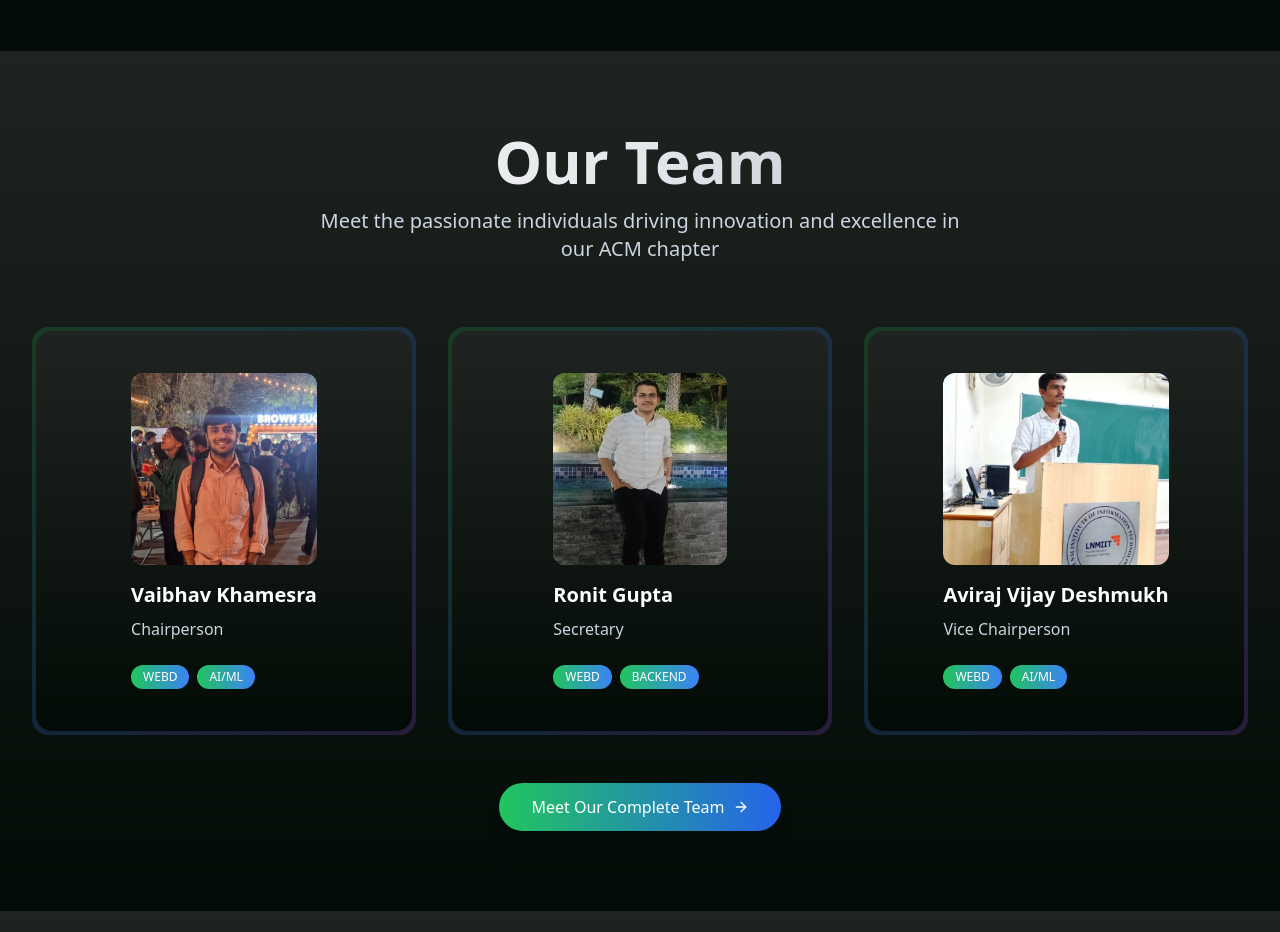
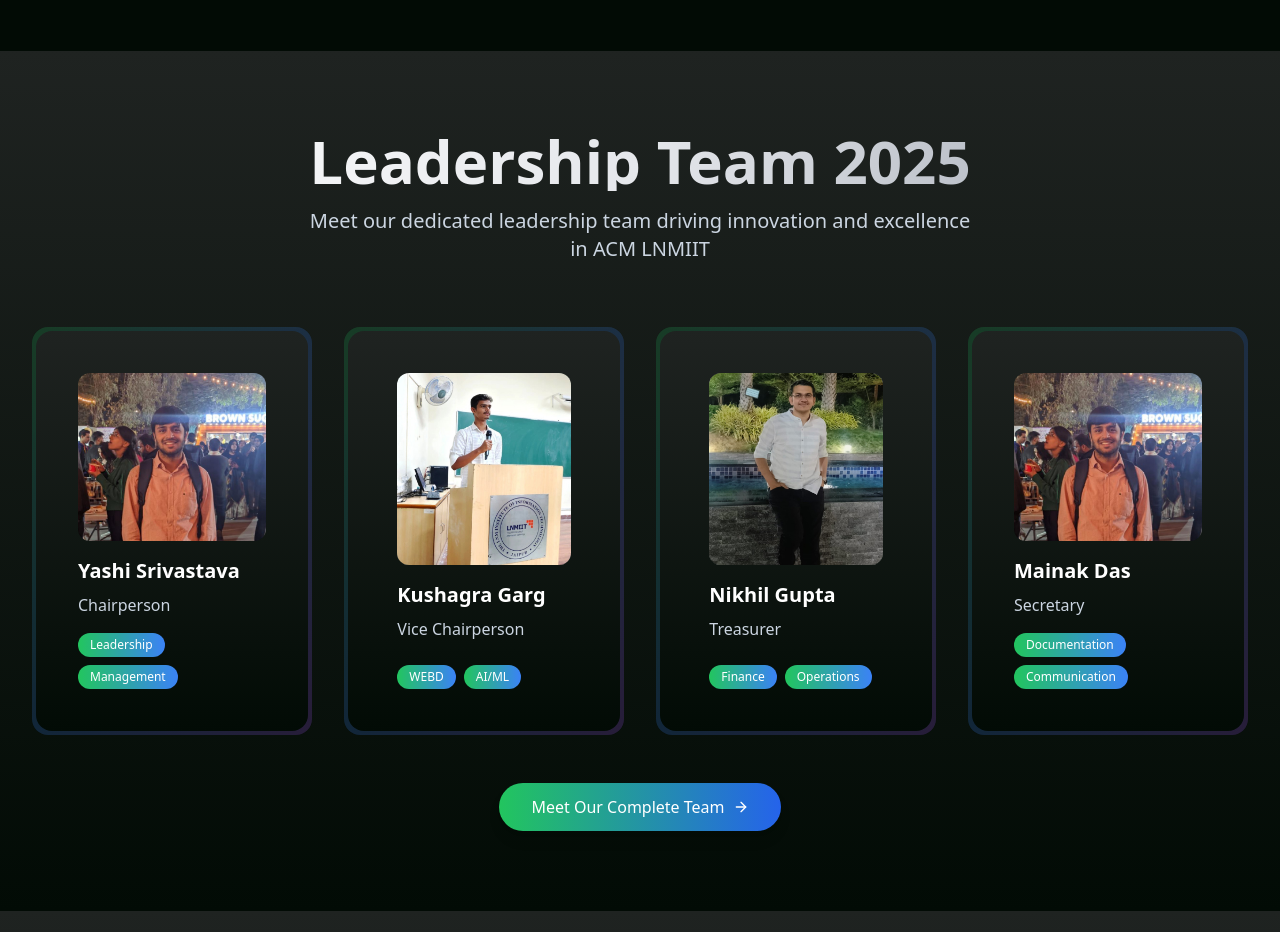
Before and after one commit to kushagragarg15/ACM_WEBSITE_v2025, a React (Vite) app: page / in a window 1280 px wide. Shown: the part 4540-5472 px from the top of the page. Built offline with nearby package versions, Linux system fonts and the light colour scheme.

Commit message:
👥 Update: New leadership team for 2025 - Yashi (Chair), Kushagra (Vice Chair), Nikhil (Treasurer), Mainak (Secretary)

```diff
--- a/src/assets/assets.js
+++ b/src/assets/assets.js
@@ -69,27 +69,35 @@
 export const teamMembers = [
   {
     _id: "mem1",
-    name: "Vaibhav Khamesra",
-    image: vaibhav,
+    name: "Yashi Srivastava",
+    image: vaibhav, // Using existing image as placeholder - replace with actual image later
     designation: "Chairperson",
-    techStack: ["WEBD", "AI/ML"],
+    techStack: ["Leadership", "Management"],
     Handles: ["twitter", "linkedin", "github"],
   },
   {
     _id: "mem2",
-    name: "Ronit Gupta",
-    image: ronit,
-    designation: "Secretary",
-    techStack: ["WEBD", "BACKEND"],
+    name: "Kushagra Garg",
+    image: aviraj, // Using existing image as placeholder - replace with actual image later
+    designation: "Vice Chairperson",
+    techStack: ["WEBD", "AI/ML"],
     handles: ["twitter", "linkedin", "github"],
   },
   {
     _id: "mem3",
-    name: "Aviraj Vijay Deshmukh",
-    image: aviraj,
-    designation: "Vice Chairperson",
-    techStack: ["WEBD", "AI/ML"],
+    name: "Nikhil Gupta",
+    image: ronit, // Using existing image as placeholder - replace with actual image later
+    designation: "Treasurer",
+    techStack: ["Finance", "Operations"],
     Handles: ["twitter", "linkedin", "github"],
+  },
+  {
+    _id: "mem4",
+    name: "Mainak Das",
+    image: vaibhav, // Using existing image as placeholder - replace with actual image later
+    designation: "Secretary",
+    techStack: ["Documentation", "Communication"],
+    handles: ["twitter", "linkedin", "github"],
   },
 ];
 
--- a/src/components/Team/team.jsx
+++ b/src/components/Team/team.jsx
@@ -9,16 +9,16 @@
         {/* Header Section */}
         <div className="text-center mb-16">
           <h2 className="text-5xl md:text-6xl font-bold bg-gradient-to-r from-white via-gray-200 to-gray-400 dark:from-gray-800 dark:via-gray-600 dark:to-gray-800 bg-clip-text text-transparent mb-4">
-            Our Team
+            Leadership Team 2025
           </h2>
           <p className="text-xl text-slate-300 dark:text-gray-600 max-w-2xl mx-auto">
-            Meet the passionate individuals driving innovation and excellence in our ACM chapter
+            Meet our dedicated leadership team driving innovation and excellence in ACM LNMIIT
           </p>
         </div>
 
         {/* Team Cards */}
-        <div className="grid grid-cols-1 md:grid-cols-2 lg:grid-cols-3 gap-8 mb-12">
-          {teamMembers.slice(0, 3).map((item, index) => (
+        <div className="grid grid-cols-1 md:grid-cols-2 lg:grid-cols-4 gap-8 mb-12">
+          {teamMembers.map((item, index) => (
             <div key={index} className="group">
               <div className="relative overflow-hidden rounded-2xl bg-gradient-to-br from-green-500/20 via-blue-500/20 to-purple-500/20 p-1 backdrop-blur-sm">
                 <EvervaultCard className="w-full h-[400px] dark:bg-gradient-to-b dark:from-[#fbfbd3] dark:to-[#f0e9ba] bg-gradient-to-b from-[#1F2321] to-[#020B05] rounded-2xl">
```
